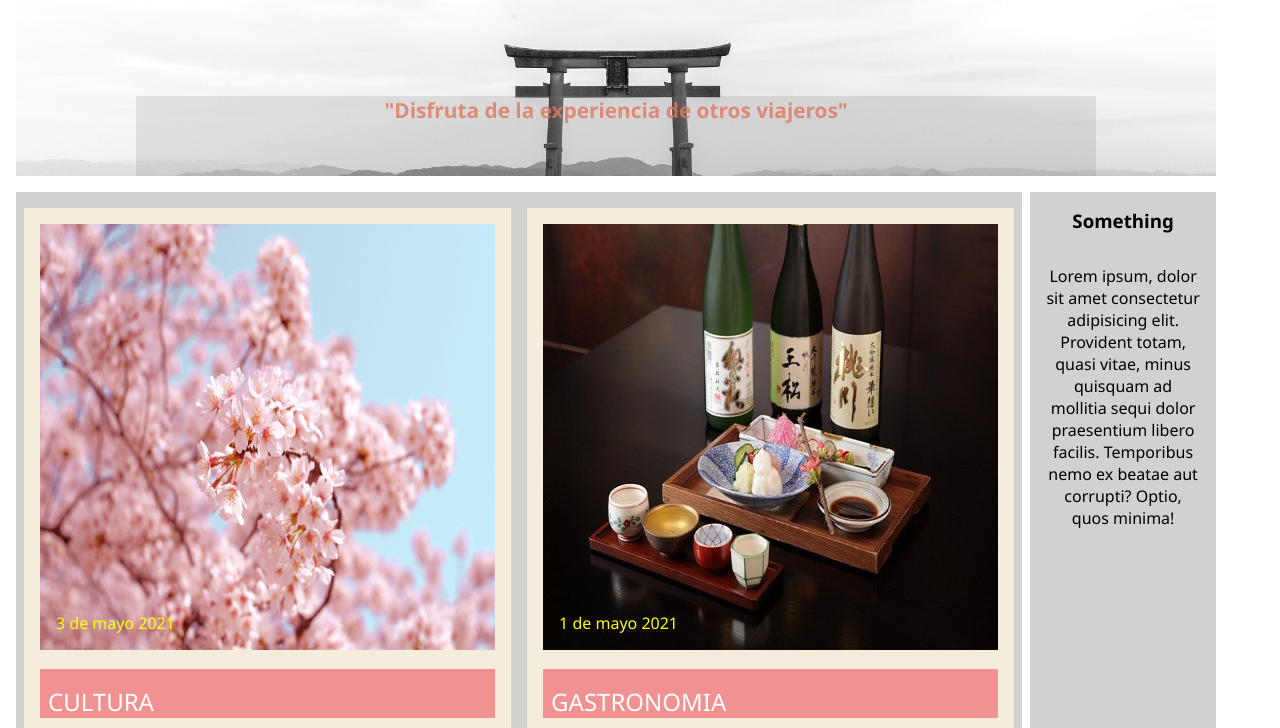
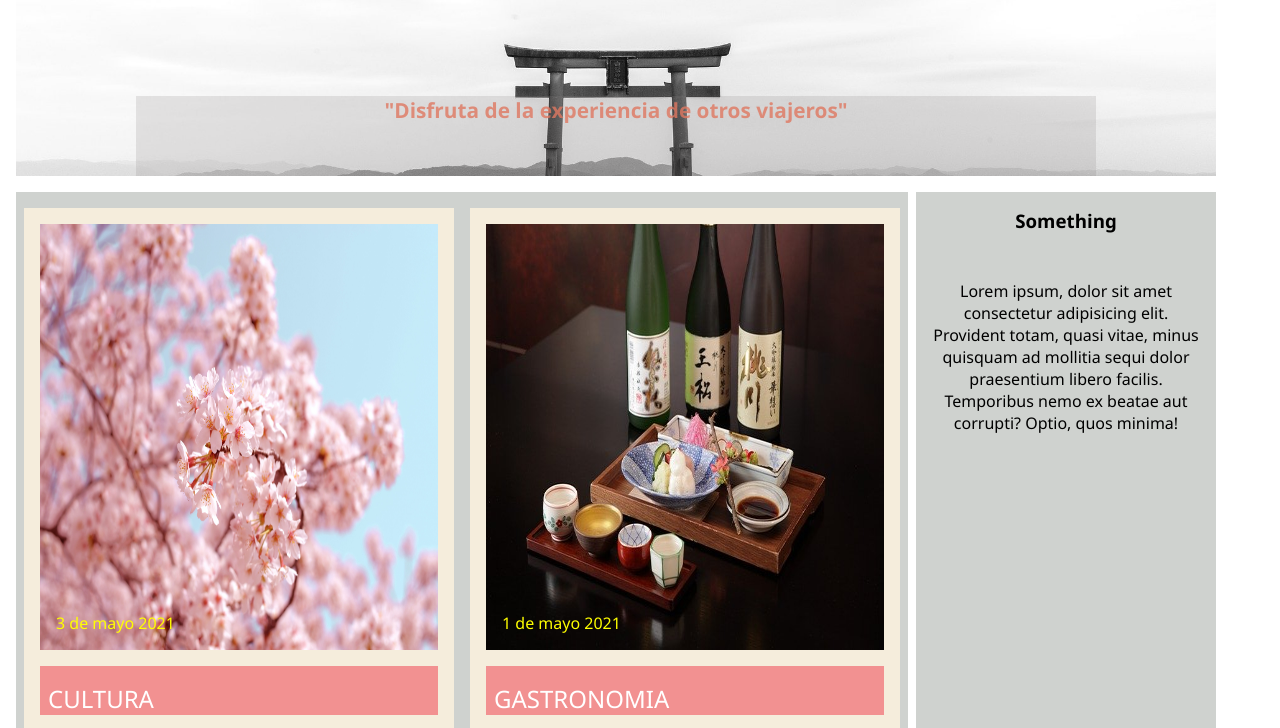
Before and after one commit to missvader/SPRINT-1, a plain HTML site: page level3/index.html in a window 1280 px wide. Shown: the part 90-818 px from the top of the page. Drawn offline with Linux system fonts and the light colour scheme.

Commit message:
Exercici 7 - Grid layout

```diff
--- a/level3/style.css
+++ b/level3/style.css
@@ -4,25 +4,25 @@
 }
 body{
   max-width: 1200px;
-  display: flex;
-  flex-flow: column nowrap;
   font-family: 'Segoe UI', Tahoma, Geneva, Verdana, sans-serif;
   margin: 1rem;
+  display: grid;
+  grid-template-columns: 1fr;
 }
 header{
   background: url("../images/header.jpg");
   background-position: center;
   background-attachment: scroll;
   background-size: cover;
-  display: flex;
-  flex-flow: column nowrap;
   height: 250px;
   position: relative;
   margin-bottom: 1rem;
+  display: grid;
+  grid-template-columns: 1fr;
 }
   .menu{
-    display: flex;
-    flex: 1 1 auto;
+    display: grid;
+    grid-template-columns: 1fr 8fr 1fr;
 
   }
     .logo{
@@ -38,16 +38,16 @@ header{
         animation: moverDerecha 1s ease-in;
       }
     .nav{
-      display: flex;
-      flex: 5 1 auto;
       justify-content: space-around;
       padding: 0.5rem;
+      display: grid;
+      grid-template-columns: 1fr 1fr 1fr 1fr 1fr;
     }
     .social{
-      flex: 1 1 auto;
-      display: flex;
       justify-content: flex-end;
       padding: 0.5rem;
+      display: grid;
+      grid-template-columns: 1fr 1fr;
     }
       a{
         text-decoration: none;
@@ -65,6 +65,8 @@ header{
     margin-top: 0.5rem;
     position: absolute;
     bottom: 0;
+    display: grid;
+    justify-self: center;
   }
     h1{
       text-align: center;
@@ -76,34 +78,28 @@ header{
     }
 section{
   background-color:white;
-  display: flex;
   margin-bottom: 1rem;
+  display: grid;
+  grid-template-columns: 3fr 1fr;
 }
   .articles{
    background-color: #CFD2CF;
-   display: flex;
-   flex: 1 1 auto;
-   flex-flow: row wrap;
    margin-right: 0.5rem;
+   display: grid;
+   grid-template-columns: 1fr 1fr;
   }
     .article{
       background-color: #F5EDDC;
-      display: flex;
-      flex-flow: column;
-      flex: 2 1 45%;
       margin: 1rem 0.5rem;
       position: relative;
     }
       .image{
         position: relative;
-        display: flex;
-        flex: 1 1 30%;
         max-height: 426px;
         margin: 1rem;
       }
         .image img{
           width: 100%;
-          display: block;
         }
         .date{
           position: absolute;
@@ -131,15 +127,15 @@ section{
       }
     .text{
       background-color: #CFD2CF;
-      flex: 1 1 100%;
       margin: 1rem;
       text-align: center;
+      display: grid;
+      grid-column: 1 / 3;
     }
   aside{
     background-color: #CFD2CF;
-    display: flex;
-    flex: 1 1 auto;
-    flex-direction: column;
+    display: grid;
+    grid-template-rows: 1fr 20fr;
   }
     h3{
       background-color: #CFD2CF;
@@ -160,25 +156,29 @@ footer{
     background-color: #F5EDDC;
     width: 90%;
     text-align: center;
-
   }
 @media screen and (min-width:768px) and (max-width: 1023px){
 
   section{
-    display: flex;
-    flex-direction: column;
+    display: grid;
+    grid-template-columns: 1fr;
   }
   aside{
     margin-top: 1rem;
     margin-right: 0.5rem;
+    display: grid;
+    grid-template-rows: 1fr;
   }
   footer{
     margin-right: 0.5rem;
   }
 }
 @media screen and (max-width: 767px){
+
   .menu{
+    display: flex;
     flex-direction: column;
+
   }
   .logo{
     max-height: 1.5rem;
@@ -187,6 +187,7 @@ footer{
   .nav{
     max-height: 1.5rem;
     display: flex;
+
   }
 
   .social{
@@ -194,6 +195,7 @@ footer{
     justify-content: flex-end;
     margin-top: 1rem;
     margin-right: 0.5rem;
+    display: flex;
   }
   section{
     display:flex;
```
